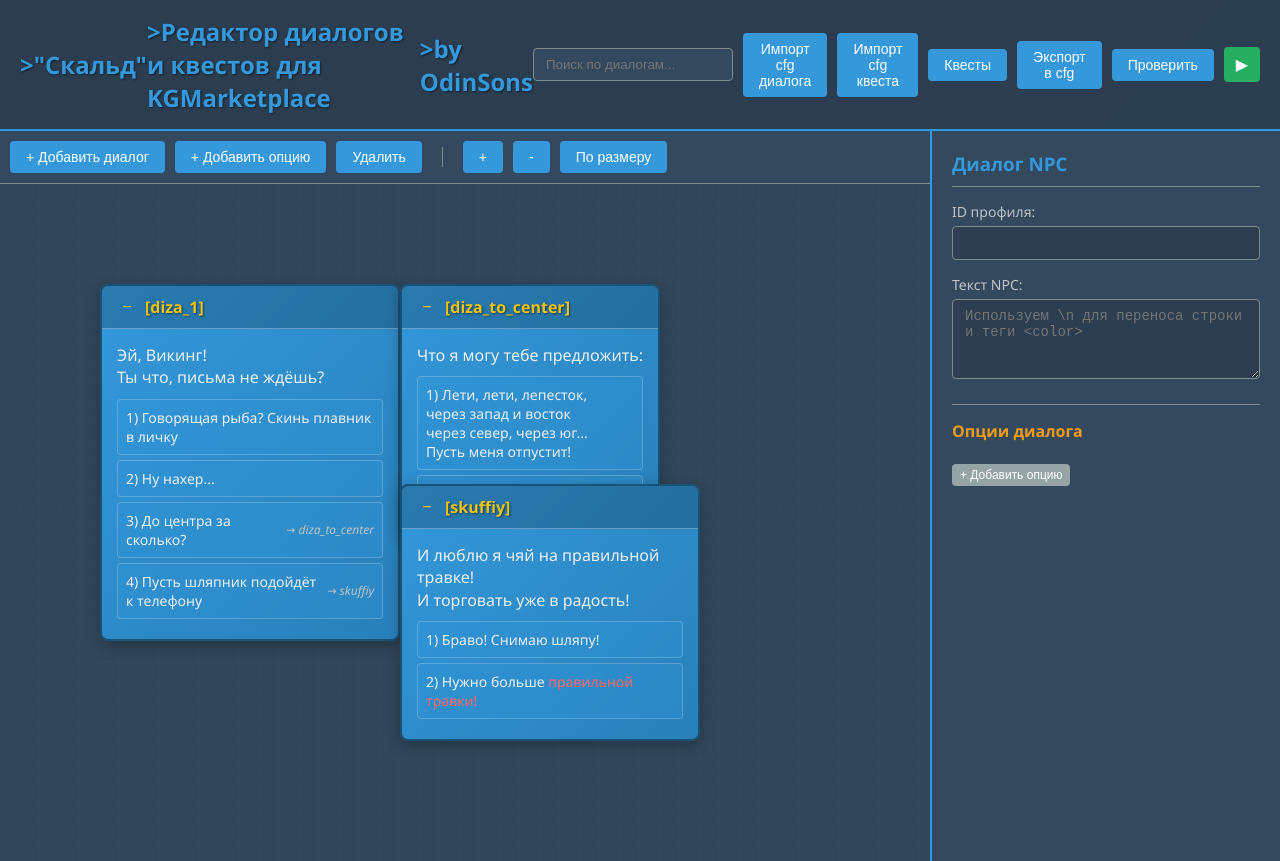
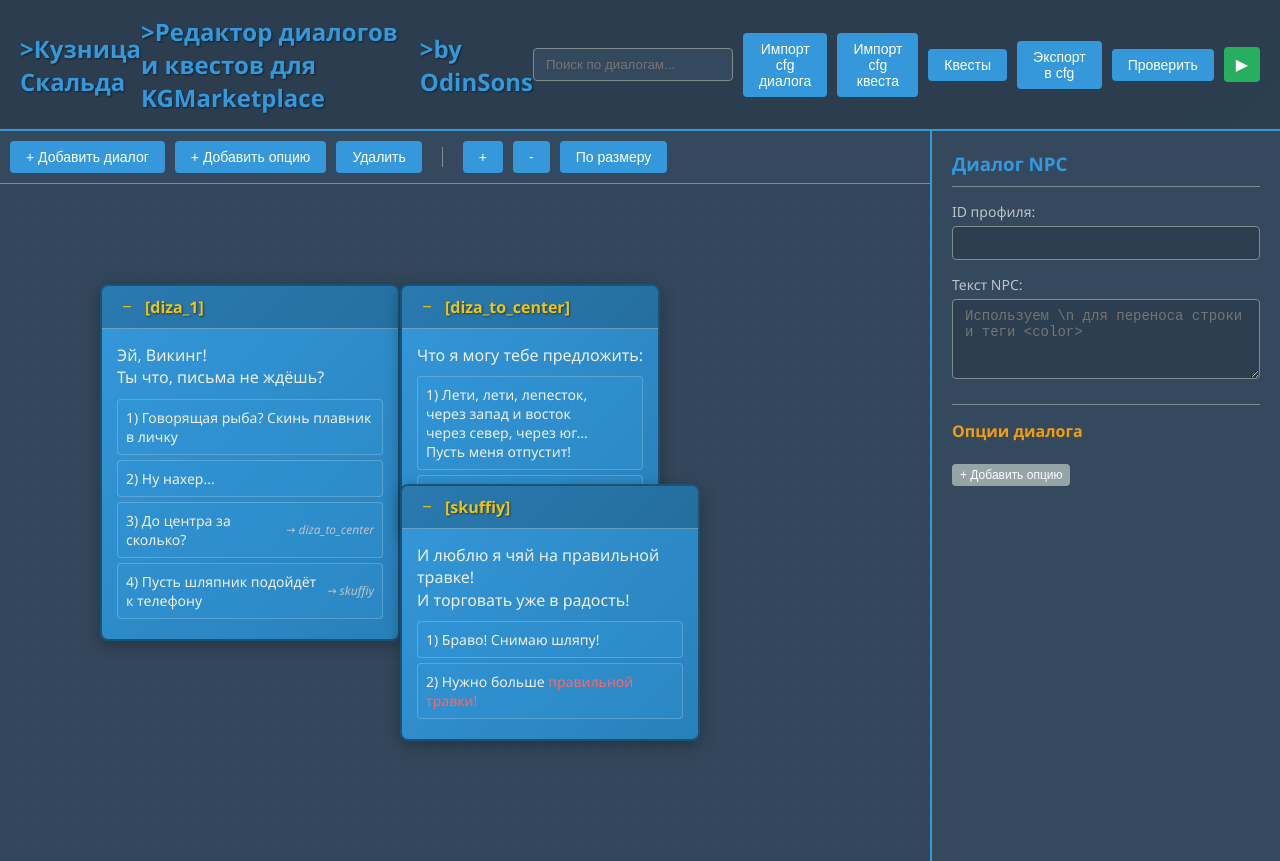
Before and after one commit to EnotinMax/kgmarketplace, a plain HTML site: page index.html in a window 1280 px wide. Drawn offline with Linux system fonts and the light colour scheme.

Commit message:
Update index.html

```diff
--- a/index.html
+++ b/index.html
@@ -8,7 +8,7 @@
 </head>
 <body>
     <header>
-        <h1>>"Скальд"</h1>
+        <h1>>Кузница Скальда</h1>
         <h1>>Редактор диалогов и квестов для KGMarketplace</h1>
         <h1>>by OdinSons </h1>
         <div class="header-controls">
```
